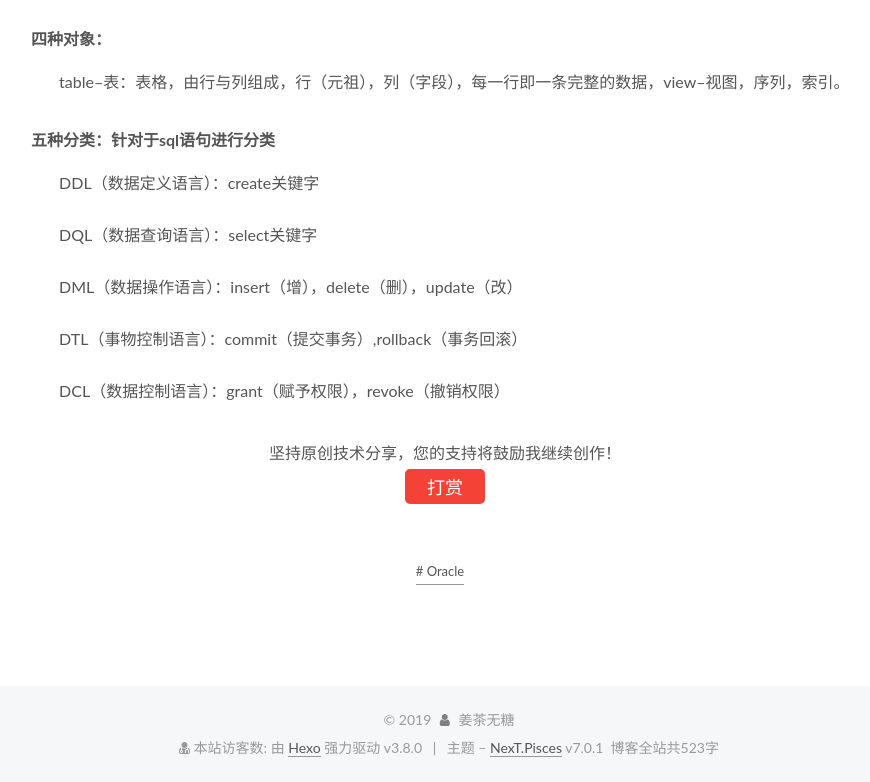
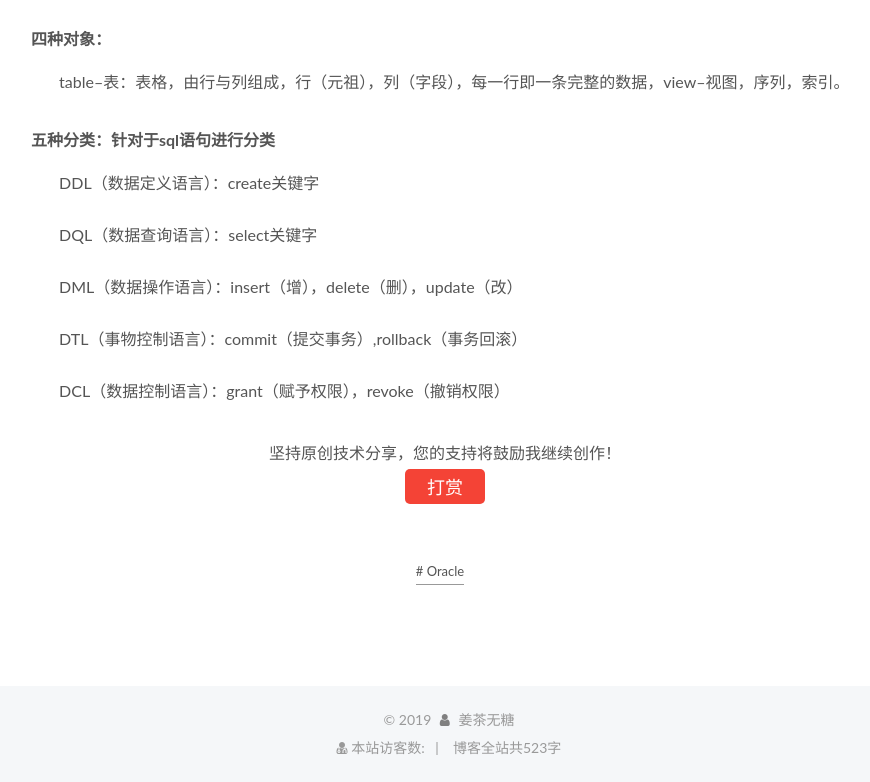
Before and after one commit to DCTyxx/dctyxx.github.io, a plain HTML site: page 2019/03/07/Oracle_Day01/index.html in a window 1280 px wide. Shown: the part 1920-2702 px from the top of the page, without its empty margins (321-1191 px from the left). Drawn offline with Linux system fonts and the light colour scheme; some packages are replaced by stand-ins of ours; a script that the page names is missing.

Commit message:
Site updated: 2019-03-08 19:23:40

```diff
--- a/2019/03/07/Oracle_Day01/index.html
+++ b/2019/03/07/Oracle_Day01/index.html
@@ -723,15 +723,10 @@
   </span>
   </div>
 
-  <div class="powered-by">由 <a href="https://hexo.io" class="theme-link" rel="noopener" target="_blank">Hexo</a> 强力驱动 v3.8.0</div>
-
 
 
   <span class="post-meta-divider">|</span>
 
-
-
-  <div class="theme-info">主题 – <a href="https://theme-next.org" class="theme-link" rel="noopener" target="_blank">NexT.Pisces</a> v7.0.1</div>
 
 
 
```
Also changed, not shown: archives/2019/03/index.html (+0 -5 lines), archives/2019/index.html (+0 -5 lines), archives/index.html (+0 -5 lines), hello-world.html (+0 -5 lines), index.html (+0 -5 lines), tags/Oracle/index.html (+0 -5 lines), tags/index.html (+0 -5 lines), 无标题.html (+0 -5 lines).
